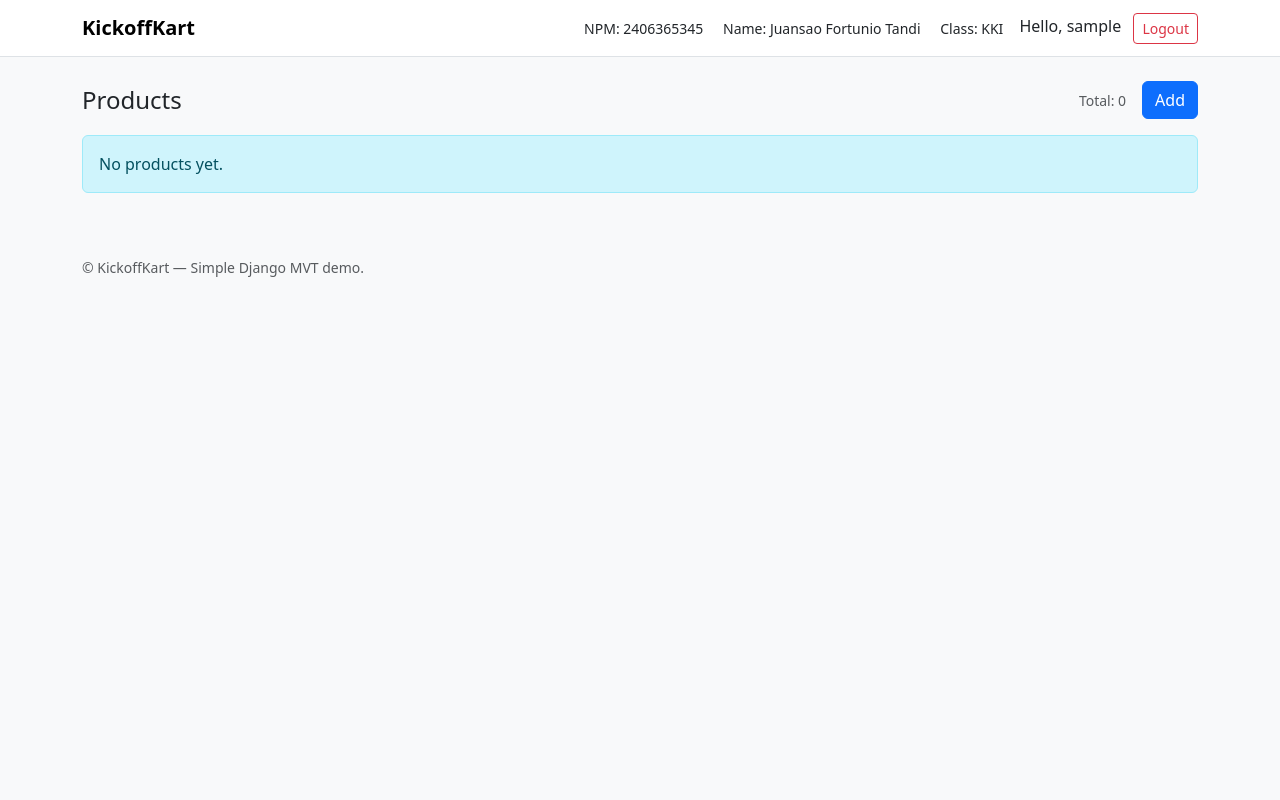
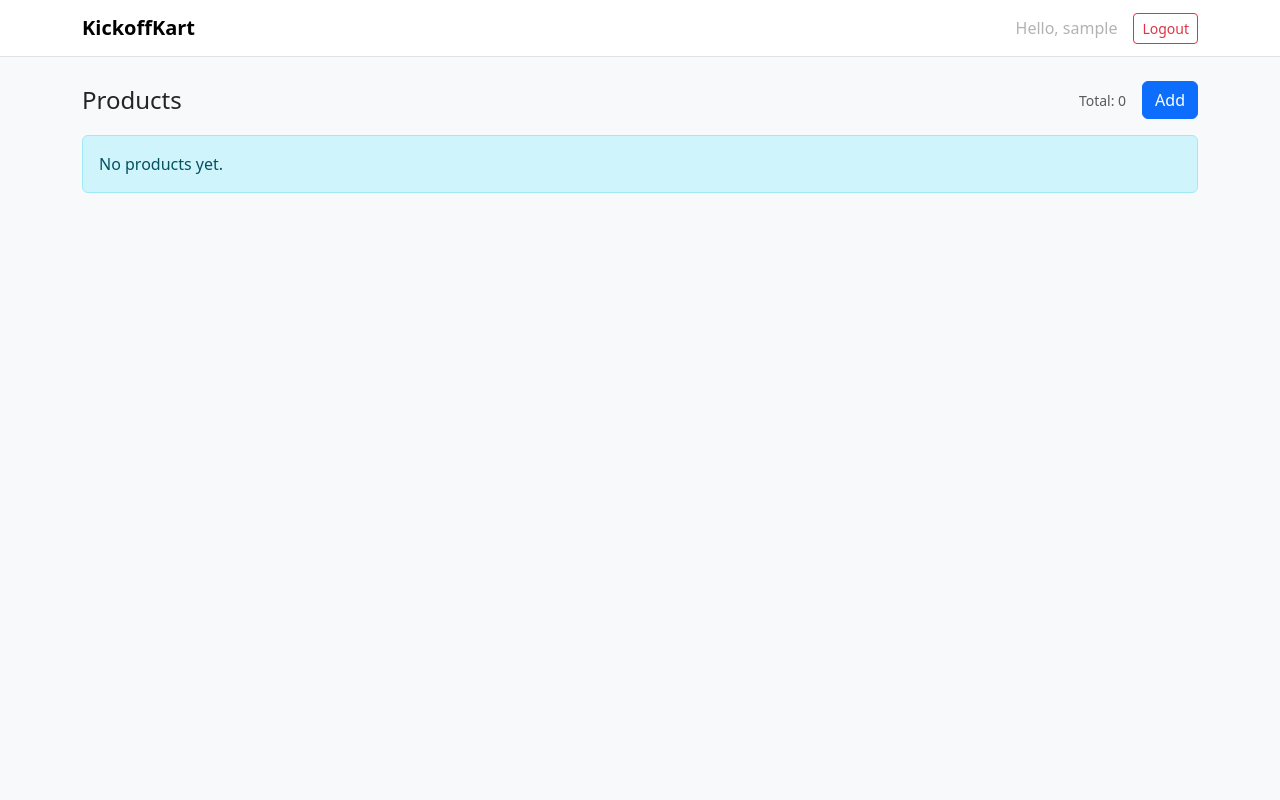
Before and after one commit to JFT29/kickoffkart, a Django app: page / in a window 1280 px wide. Run offline with Django 5.2, Linux system fonts and the light colour scheme; the visitor is signed in with stand-in values (Sample User, id 1); data comes from the database, SQL or seed files in the repository.

Commit message:
fix: restore auth-aware navbar and logout link

```diff
--- a/main/templates/base.html
+++ b/main/templates/base.html
@@ -2,45 +2,42 @@
 <html lang="en">
 <head>
   {% load static %}
-  <meta charset="utf-8">
-  <meta name="viewport" content="width=device-width, initial-scale=1">
-  <title>{{ app_name }}</title>
+  <meta charset="utf-8" />
+  <meta name="viewport" content="width=device-width, initial-scale=1" />
+  <title>{{ app_name|default:"KickoffKart" }}</title>
   <link href="https://cdn.jsdelivr.net/npm/bootstrap@5.3.3/dist/css/bootstrap.min.css" rel="stylesheet">
   <style>
-    .price{font-weight:600}
-    .badge-featured{background:#ffc107}
-    .card-img-top{object-fit:cover;height:160px}
+    .price { font-weight: 600; }
+    .badge-featured { background: #ffc107; }
+    .card-img-top { object-fit: cover; height: 160px; }
   </style>
 </head>
-<body class="bg-light">
+<body class="bg-light d-flex flex-column min-vh-100">
   <nav class="navbar navbar-expand-lg bg-white border-bottom">
     <div class="container">
-      <a class="navbar-brand fw-bold" href="{% url 'main:show_main' %}">{{ app_name }}</a>
-      <div class="ms-auto d-flex align-items-center">
-        <div class="small me-3">
-          <span class="me-3">NPM: {{ your_npm }}</span>
-          <span class="me-3">Name: {{ your_name }}</span>
-          <span>Class: {{ your_class }}</span>
-        </div>
-        <div>
-          {% if user.is_authenticated %}
-            <span class="me-2">Hello, {{ user.username }}</span>
-            <a href="{% url 'main:logout' %}" class="btn btn-outline-danger btn-sm">Logout</a>
+      <a class="navbar-brand fw-bold" href="{% url 'main:show_main' %}">KickoffKart</a>
+      <button class="navbar-toggler" type="button" data-bs-toggle="collapse" data-bs-target="#kkNav">
+        <span class="navbar-toggler-icon"></span>
+      </button>
+      <div class="collapse navbar-collapse" id="kkNav">
+        <ul class="navbar-nav ms-auto align-items-center gap-2">
+          {% if request.user.is_authenticated %}
+            <li class="nav-item">
+              <span class="nav-link disabled">Hello, {{ request.user.username }}</span>
+            </li>
+            <li class="nav-item">
+              <a class="btn btn-outline-danger btn-sm" href="{% url 'main:logout' %}">Logout</a>
+            </li>
           {% else %}
-            <a href="{% url 'main:login' %}" class="btn btn-outline-primary btn-sm me-2">Login</a>
-            <a href="{% url 'main:register' %}" class="btn btn-outline-success btn-sm">Register</a>
+            <li class="nav-item"><a class="nav-link" href="{% url 'main:login' %}">Login</a></li>
+            <li class="nav-item"><a class="btn btn-primary btn-sm" href="{% url 'main:register' %}">Register</a></li>
           {% endif %}
-        </div>
+        </ul>
       </div>
     </div>
   </nav>
 
-  {% block content %}
-  <!-- Content will be inserted here by child templates -->
-  {% endblock %}
-
-  <footer class="container small text-muted py-4">
-    <span>&copy; {{ app_name }} — Simple Django MVT demo.</span>
-  </footer>
+  {% block content %}{% endblock %}
+  <script src="https://cdn.jsdelivr.net/npm/bootstrap@5.3.3/dist/js/bootstrap.bundle.min.js"></script>
 </body>
 </html>
```
